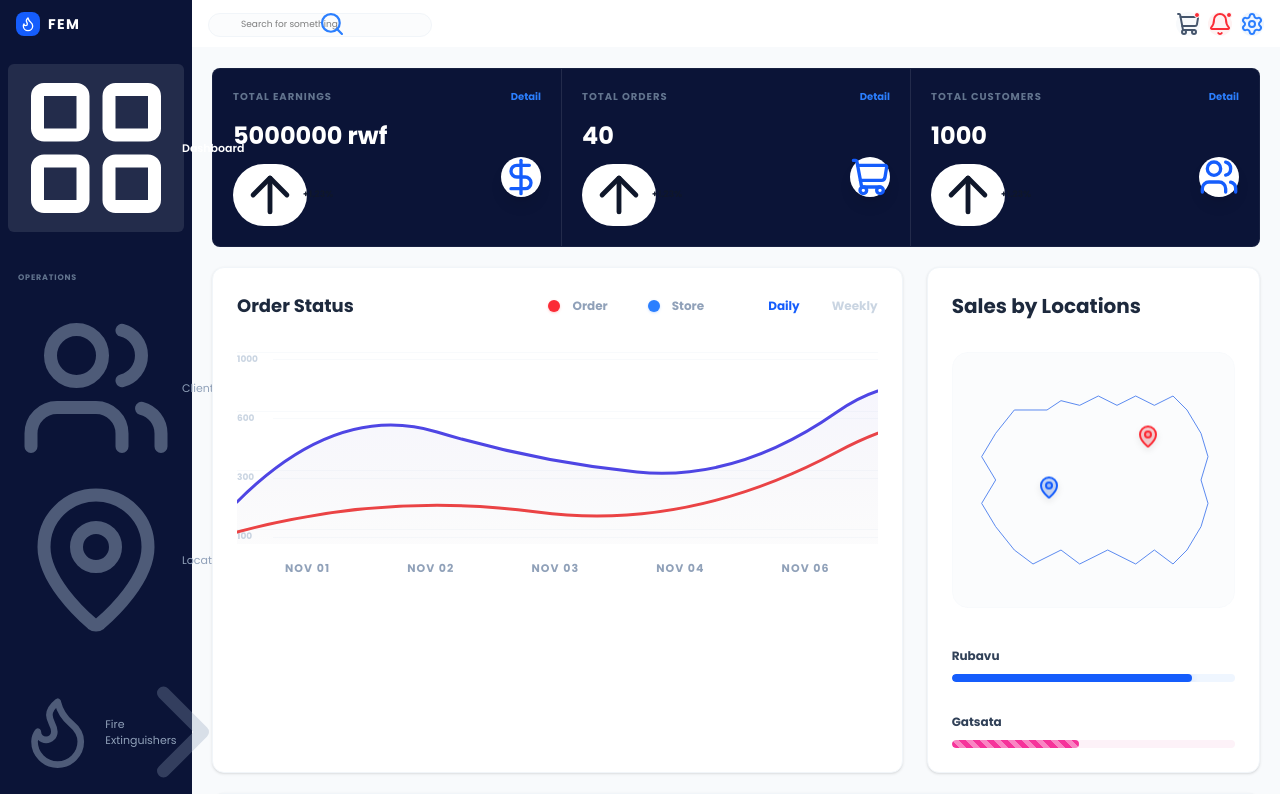
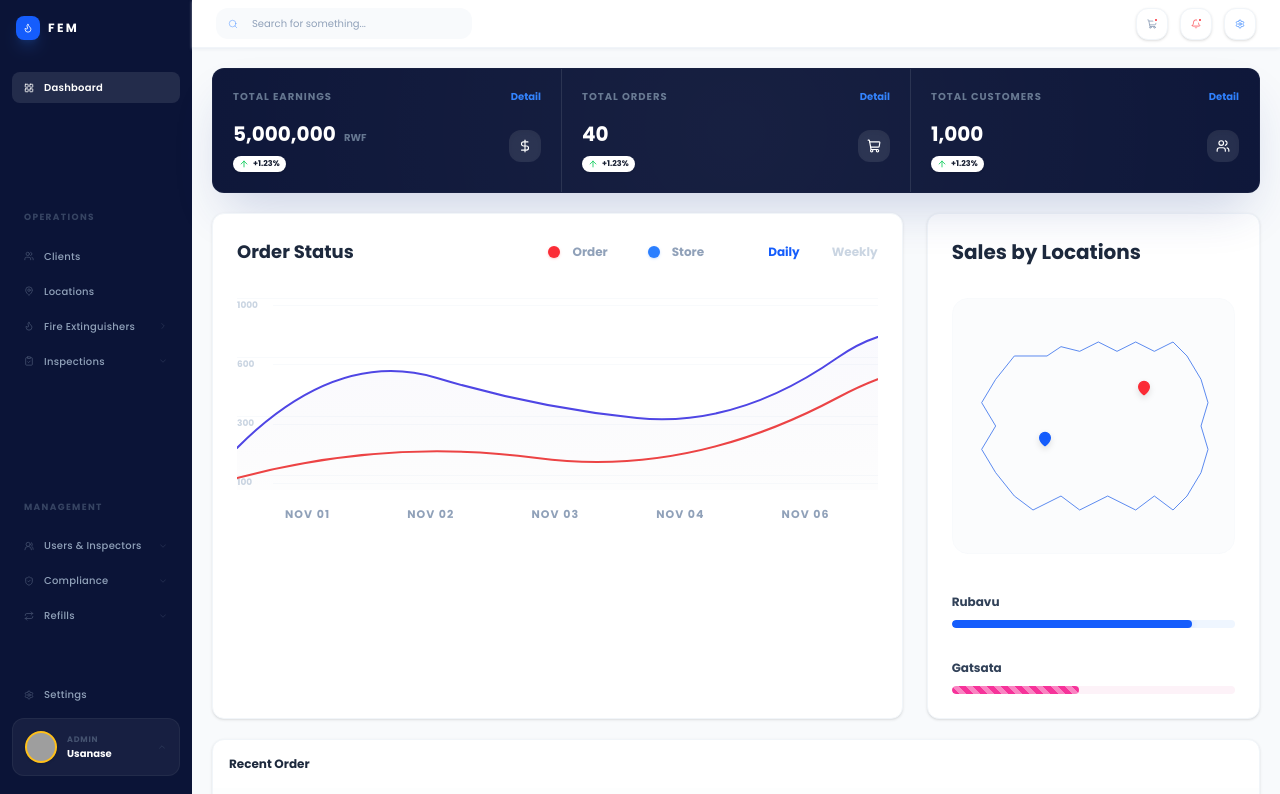
Before and after one commit to TETA-Liana/FEM, an Angular app: page /admin-dashboard in a window 1280 px wide. Shown: the top 794 px of the page. Built offline with nearby package versions, Linux system fonts and the light colour scheme; grey boxes are pictures that could not be loaded.

Commit message:
admin dashboard

```diff
--- a/src/app/pages/admin-dashboard/admin-dashboard.component.css
+++ b/src/app/pages/admin-dashboard/admin-dashboard.component.css
@@ -17,10 +17,79 @@
     }
 }
 
-.animate-pulse {
+.animate-pulse-slow {
     animation: pulse-slow 3s infinite ease-in-out;
+}
+
+/* FORCING SIZES ON LUCIDE ICONS */
+:host ::ng-deep [data-lucide] {
+    width: 10px !important;
+    height: 10px !important;
+    display: inline-block !important;
+    flex-shrink: 0 !important;
+}
+
+:host ::ng-deep .icon-sm,
+:host ::ng-deep [data-lucide].large-stat-icon {
+    width: 14px !important;
+    height: 14px !important;
+}
+
+:host ::ng-deep .icon-xs {
+    width: 10px !important;
+    height: 10px !important;
+}
+
+/* Specific size for map pins */
+:host ::ng-deep .map-pin-icon {
+    width: 16px !important;
+    height: 16px !important;
+}
+
+.stat-card-glow {
+    position: relative;
+    overflow: hidden;
+}
+
+.stat-card-glow::after {
+    content: '';
+    position: absolute;
+    top: -50%;
+    left: -50%;
+    width: 200%;
+    height: 200%;
+    background: radial-gradient(circle, rgba(255, 255, 255, 0.05) 0%, transparent 70%);
+    pointer-events: none;
+}
+
+.dashboard-card {
+    transition: all 0.3s cubic-bezier(0.4, 0, 0.2, 1);
+}
+
+.dashboard-card:hover {
+    transform: translateY(-2px);
+    box-shadow: 0 10px 25px -5px rgba(0, 0, 0, 0.1), 0 8px 10px -6px rgba(0, 0, 0, 0.1);
 }
 
 select {
     background-image: none;
 }
+
+/* Custom scrollbar for a cleaner look */
+::-webkit-scrollbar {
+    width: 4px;
+    height: 4px;
+}
+
+::-webkit-scrollbar-track {
+    background: transparent;
+}
+
+::-webkit-scrollbar-thumb {
+    background: #cbd5e1;
+    border-radius: 10px;
+}
+
+::-webkit-scrollbar-thumb:hover {
+    background: #94a3b8;
+}
--- a/src/app/pages/admin-dashboard/admin-dashboard.component.html
+++ b/src/app/pages/admin-dashboard/admin-dashboard.component.html
@@ -2,103 +2,111 @@
     <!-- SIDEBAR: Specific for Admin Dashboard -->
     <aside class="w-48 bg-[#0B1437] shrink-0 flex flex-col h-screen sticky top-0">
         <!-- LOGO -->
-        <div class="px-4 py-3 mb-2 flex items-center gap-2">
-            <div class="w-6 h-6 bg-blue-600 rounded-lg flex items-center justify-center p-1">
-                <i data-lucide="flame" class="w-3.5 h-3.5 text-white"></i>
+        <div class="px-4 py-4 mb-2 flex items-center gap-2">
+            <div
+                class="w-6 h-6 bg-blue-600 rounded-lg flex items-center justify-center p-1 shadow-lg shadow-blue-500/20">
+                <i data-lucide="flame" class="icon-xs text-white"></i>
             </div>
-            <span class="text-sm font-black text-white tracking-widest leading-none">FEM</span>
+            <span class="text-xs font-black text-white tracking-[0.2em] leading-none">FEM</span>
         </div>
 
         <!-- NAV -->
-        <nav class="flex-1 px-2 flex flex-col justify-between pt-2 pb-8">
+        <nav class="flex-1 px-3 flex flex-col justify-between pt-2 pb-8">
             <div>
-                <a class="flex items-center gap-2 px-2.5 py-1.5 rounded-md bg-white/10 text-white font-semibold">
-                    <i data-lucide="layout-grid" class="w-3 h-3 text-white"></i>
-                    <span class="text-[11px]">Dashboard</span>
+                <a
+                    class="flex items-center gap-2.5 px-3 py-2 rounded-lg bg-white/10 text-white font-semibold transition-all hover:bg-white/15 cursor-pointer">
+                    <i data-lucide="layout-grid" class="icon-xs text-white shrink-0"></i>
+                    <span class="text-[10px] tracking-wide">Dashboard</span>
                 </a>
             </div>
 
-            <div class="mt-10 mb-6">
-                <p class="text-[8px] font-bold text-slate-500 uppercase tracking-widest px-2.5 mb-5">Operations</p>
+            <div class="mt-8 mb-4 pt-2">
+                <p class="text-[9px] font-black text-slate-500 uppercase tracking-[0.15em] px-3 mb-4 opacity-50">
+                    Operations</p>
                 <div class="space-y-1">
                     <a
-                        class="flex items-center gap-2 px-2.5 py-1.5 rounded-md text-slate-400 hover:bg-white/5 transition-colors">
-                        <i data-lucide="users" class="w-3 h-3 opacity-50"></i>
-                        <span class="text-[11px]">Clients</span>
+                        class="flex items-center gap-2.5 px-3 py-2 rounded-lg text-slate-400 hover:bg-white/5 transition-all hover:text-white group cursor-pointer">
+                        <i data-lucide="users" class="icon-xs opacity-40 group-hover:opacity-100 shrink-0"></i>
+                        <span class="text-[10px] tracking-wide font-medium">Clients</span>
                     </a>
                     <a
-                        class="flex items-center gap-2 px-2.5 py-1.5 rounded-md text-slate-400 hover:bg-white/5 transition-colors">
-                        <i data-lucide="map-pin" class="w-3 h-3 opacity-50"></i>
-                        <span class="text-[11px]">Locations</span>
+                        class="flex items-center gap-2.5 px-3 py-2 rounded-lg text-slate-400 hover:bg-white/5 transition-all hover:text-white group cursor-pointer">
+                        <i data-lucide="map-pin" class="icon-xs opacity-40 group-hover:opacity-100 shrink-0"></i>
+                        <span class="text-[10px] tracking-wide font-medium">Locations</span>
                     </a>
                     <a
-                        class="flex items-center gap-2 px-2.5 py-1.5 rounded-md text-slate-400 hover:bg-white/5 transition-colors justify-between group">
-                        <div class="flex items-center gap-2">
-                            <i data-lucide="flame" class="w-3 h-3 opacity-50 group-hover:opacity-100"></i>
-                            <span class="text-[11px]">Fire Extinguishers</span>
+                        class="flex items-center gap-2.5 px-3 py-2 rounded-lg text-slate-400 hover:bg-white/5 transition-all hover:text-white justify-between group cursor-pointer">
+                        <div class="flex items-center gap-2.5">
+                            <i data-lucide="flame" class="icon-xs opacity-40 group-hover:opacity-100 shrink-0"></i>
+                            <span class="text-[10px] tracking-wide font-medium">Fire Extinguishers</span>
                         </div>
-                        <i data-lucide="chevron-right" class="w-2.5 h-2.5 opacity-30"></i>
+                        <i data-lucide="chevron-right" class="w-2.5 h-2.5 opacity-20 group-hover:opacity-50"></i>
                     </a>
                     <a
-                        class="flex items-center gap-2 px-2.5 py-1.5 rounded-md text-slate-400 hover:bg-white/5 transition-colors justify-between group">
-                        <div class="flex items-center gap-2">
-                            <i data-lucide="clipboard-check" class="w-3 h-3 opacity-50 group-hover:opacity-100"></i>
-                            <span class="text-[11px]">Inspections</span>
+                        class="flex items-center gap-2.5 px-3 py-2 rounded-lg text-slate-400 hover:bg-white/5 transition-all hover:text-white justify-between group cursor-pointer">
+                        <div class="flex items-center gap-2.5">
+                            <i data-lucide="clipboard-check"
+                                class="icon-xs opacity-40 group-hover:opacity-100 shrink-0"></i>
+                            <span class="text-[10px] tracking-wide font-medium">Inspections</span>
                         </div>
-                        <i data-lucide="chevron-down" class="w-2.5 h-2.5 opacity-30"></i>
+                        <i data-lucide="chevron-down" class="w-2.5 h-2.5 opacity-20 group-hover:opacity-50"></i>
                     </a>
                 </div>
             </div>
 
-            <div class="mt-10 mb-6">
-                <p class="text-[8px] font-bold text-slate-500 uppercase tracking-widest px-2.5 mb-5">Management</p>
+            <div class="mt-8 mb-4 pt-2">
+                <p class="text-[9px] font-black text-slate-500 uppercase tracking-[0.15em] px-3 mb-4 opacity-50">
+                    Management</p>
                 <div class="space-y-1">
                     <a
-                        class="flex items-center gap-2 px-2.5 py-1.5 rounded-md text-slate-400 hover:bg-white/5 transition-colors justify-between group">
-                        <div class="flex items-center gap-2">
-                            <i data-lucide="users-round" class="w-3 h-3 opacity-50 group-hover:opacity-100"></i>
-                            <span class="text-[11px]">Users & Inspectors</span>
+                        class="flex items-center gap-2.5 px-3 py-2 rounded-lg text-slate-400 hover:bg-white/5 transition-all hover:text-white justify-between group cursor-pointer">
+                        <div class="flex items-center gap-2.5">
+                            <i data-lucide="users-round"
+                                class="icon-xs opacity-40 group-hover:opacity-100 shrink-0"></i>
+                            <span class="text-[10px] tracking-wide font-medium">Users & Inspectors</span>
                         </div>
-                        <i data-lucide="chevron-down" class="w-2.5 h-2.5 opacity-30"></i>
+                        <i data-lucide="chevron-down" class="w-2.5 h-2.5 opacity-20 group-hover:opacity-50"></i>
                     </a>
                     <a
-                        class="flex items-center gap-2 px-2.5 py-1.5 rounded-md text-slate-400 hover:bg-white/5 transition-colors justify-between group">
-                        <div class="flex items-center gap-2">
-                            <i data-lucide="shield-check" class="w-3 h-3 opacity-50 group-hover:opacity-100"></i>
-                            <span class="text-[11px]">Alerts & Compliance</span>
+                        class="flex items-center gap-2.5 px-3 py-2 rounded-lg text-slate-400 hover:bg-white/5 transition-all hover:text-white justify-between group cursor-pointer">
+                        <div class="flex items-center gap-2.5">
+                            <i data-lucide="shield-check"
+                                class="icon-xs opacity-40 group-hover:opacity-100 shrink-0"></i>
+                            <span class="text-[10px] tracking-wide font-medium">Compliance</span>
                         </div>
-                        <i data-lucide="chevron-down" class="w-2.5 h-2.5 opacity-30"></i>
+                        <i data-lucide="chevron-down" class="w-2.5 h-2.5 opacity-20 group-hover:opacity-50"></i>
                     </a>
                     <a
-                        class="flex items-center gap-2 px-2.5 py-1.5 rounded-md text-slate-400 hover:bg-white/5 transition-colors justify-between group">
-                        <div class="flex items-center gap-2">
-                            <i data-lucide="repeat" class="w-3 h-3 opacity-50 group-hover:opacity-100"></i>
-                            <span class="text-[11px]">Refills</span>
+                        class="flex items-center gap-2.5 px-3 py-2 rounded-lg text-slate-400 hover:bg-white/5 transition-all hover:text-white justify-between group cursor-pointer">
+                        <div class="flex items-center gap-2.5">
+                            <i data-lucide="repeat" class="icon-xs opacity-40 group-hover:opacity-100 shrink-0"></i>
+                            <span class="text-[10px] tracking-wide font-medium">Refills</span>
                         </div>
-                        <i data-lucide="chevron-down" class="w-2.5 h-2.5 opacity-30"></i>
+                        <i data-lucide="chevron-down" class="w-2.5 h-2.5 opacity-20 group-hover:opacity-50"></i>
                     </a>
                 </div>
             </div>
         </nav>
 
         <!-- PROFILE & SETTINGS BLOCK -->
-        <div class="px-2 pb-4 mt-auto space-y-1">
+        <div class="px-3 pb-6 mt-auto space-y-2">
             <a
-                class="flex items-center gap-2 px-2.5 py-1.5 rounded-md text-slate-400 hover:bg-white/5 transition-colors">
-                <i data-lucide="settings" class="w-3 h-3 opacity-50"></i>
-                <span class="text-[11px]">Settings</span>
+                class="flex items-center gap-2.5 px-3 py-2 rounded-lg text-slate-400 hover:bg-white/5 transition-all hover:text-white group cursor-pointer">
+                <i data-lucide="settings" class="icon-xs opacity-40 group-hover:opacity-100 shrink-0"></i>
+                <span class="text-[10px] tracking-wide font-medium">Settings</span>
             </a>
-            <div class="bg-white/5 rounded-lg p-2 flex items-center gap-2 border border-white/5">
+            <div
+                class="bg-white/5 rounded-xl p-3 flex items-center gap-2.5 border border-white/5 transition-all hover:bg-white/10 cursor-pointer">
                 <div
-                    class="w-7 h-7 rounded-full bg-amber-400 flex-shrink-0 flex items-center justify-center overflow-hidden">
+                    class="w-8 h-8 rounded-full bg-amber-400 flex-shrink-0 flex items-center justify-center overflow-hidden border-2 border-white/10 shadow-sm">
                     <img src="https://ui-avatars.com/api/?name=Usanase&background=FFC107&color=fff" alt="Profile"
                         class="w-full h-full object-cover">
                 </div>
                 <div class="min-w-0">
-                    <p class="text-[7px] font-bold text-slate-400 uppercase tracking-widest">Welcome Back</p>
-                    <p class="text-[9px] font-black text-white truncate">Usanase</p>
+                    <p class="text-[8px] font-black text-slate-500 uppercase tracking-widest opacity-60">ADMIN</p>
+                    <p class="text-[10px] font-black text-white truncate">Usanase</p>
                 </div>
-                <i data-lucide="chevron-up" class="w-2.5 h-2.5 text-slate-500 ml-auto"></i>
+                <i data-lucide="chevron-up" class="w-3 h-3 text-slate-500 ml-auto opacity-30"></i>
             </div>
         </div>
     </aside>
@@ -107,39 +115,41 @@
     <main class="flex-1 flex flex-col bg-white">
         <!-- TOPBAR IN-PAGE -->
         <header
-            class="h-12 bg-white flex items-center justify-between px-4 sticky top-0 z-10 w-full border-b border-slate-50">
-            <div class="relative w-56">
-                <i data-lucide="search" class="w-3 h-3 absolute left-3 top-1/2 -translate-y-1/2 text-blue-500"></i>
-                <input type="text" placeholder="Search for something"
-                    class="w-full pl-8 pr-4 py-1 bg-slate-50/50 rounded-full border border-slate-100 text-[9px] focus:outline-none focus:ring-1 focus:ring-blue-500/10 transition-all">
+            class="h-12 bg-white flex items-center justify-between px-6 sticky top-0 z-10 w-full border-b border-slate-100 shadow-sm shadow-slate-200/50">
+            <div class="relative w-64">
+                <i data-lucide="search"
+                    class="icon-xs absolute left-3 top-1/2 -translate-y-1/2 text-blue-500/50 shrink-0"></i>
+                <input type="text" placeholder="Search for something..."
+                    class="w-full pl-9 pr-4 py-2 bg-slate-50 border-none rounded-xl text-[10px] focus:outline-none focus:ring-1 focus:ring-blue-500/10 transition-all placeholder:text-slate-400">
             </div>
-            <div class="flex items-center gap-2">
+            <div class="flex items-center gap-3">
                 <div class="relative">
                     <button
-                        class="w-6 h-6 rounded-full bg-slate-50 flex items-center justify-center text-slate-600 relative hover:bg-slate-100 transition-colors">
-                        <i data-lucide="shopping-cart" class="w-3 h-3"></i>
+                        class="w-8 h-8 rounded-xl bg-white border border-slate-100 flex items-center justify-center text-slate-400 relative hover:bg-slate-50 hover:text-slate-600 transition-all shadow-sm">
+                        <i data-lucide="shopping-cart" class="icon-xs shrink-0"></i>
                         <span
-                            class="absolute top-0 right-0 w-1.5 h-1.5 bg-red-500 rounded-full border border-white"></span>
+                            class="absolute top-2 right-2 w-1.5 h-1.5 bg-red-500 rounded-full border-2 border-white"></span>
                     </button>
                 </div>
                 <div class="relative">
                     <button
-                        class="w-6 h-6 rounded-full bg-red-50 flex items-center justify-center text-red-500 relative hover:bg-red-100 transition-colors">
-                        <i data-lucide="bell" class="w-3 h-3"></i>
+                        class="w-8 h-8 rounded-xl bg-white border border-slate-100 flex items-center justify-center text-red-500/80 relative hover:bg-red-50 hover:text-red-600 transition-all shadow-sm">
+                        <i data-lucide="bell" class="icon-xs shrink-0"></i>
                         <span
-                            class="absolute top-0 right-0 w-1.5 h-1.5 bg-red-500 rounded-full border border-white"></span>
+                            class="absolute top-2 right-2 w-1.5 h-1.5 bg-red-500 rounded-full border-2 border-white"></span>
                     </button>
                 </div>
                 <button
-                    class="w-6 h-6 rounded-full bg-blue-50 flex items-center justify-center text-blue-500 hover:bg-blue-100 transition-colors">
-                    <i data-lucide="settings" class="w-3 h-3"></i>
+                    class="w-8 h-8 rounded-xl bg-white border border-slate-100 flex items-center justify-center text-blue-500/80 hover:bg-blue-50 hover:text-blue-600 transition-all shadow-sm">
+                    <i data-lucide="settings" class="icon-xs shrink-0"></i>
                 </button>
             </div>
         </header>
 
         <div class="p-5 space-y-5 bg-[#F8FAFC]">
             <!-- TOP STATS -->
-            <div class="bg-[#0B1437] rounded-lg flex overflow-hidden border border-white/5">
+            <div
+                class="bg-[#0B1437] rounded-xl flex overflow-hidden border border-white/5 shadow-2xl shadow-blue-900/20 dashboard-card stat-card-glow transition-all">
                 <!-- Earnings -->
                 <div class="flex-1 p-5 border-r border-white/10 relative">
                     <div class="flex justify-between items-start mb-4">
@@ -148,16 +158,16 @@
                     </div>
                     <div class="flex items-center justify-between">
                         <div>
-                            <h2 class="text-2xl font-bold text-white mb-3">5000000 rwf</h2>
+                            <h2 class="text-xl font-black text-white mb-2">5,000,000 <span
+                                    class="text-[10px] text-slate-500 font-bold uppercase ml-1">rwf</span></h2>
                             <div
-                                class="flex items-center gap-1 px-2 py-0.5 bg-white rounded-full text-[9px] font-bold text-slate-900 w-max">
-                                <i data-lucide="arrow-up" class="w-2.5 h-2.5"></i>
+                                class="flex items-center gap-1 px-1.5 py-0.5 bg-white rounded-full text-[8px] font-black text-slate-900 w-max shadow-sm">
+                                <i data-lucide="arrow-up" class="icon-xs text-green-500 shrink-0"></i>
                                 <span>+1.23%</span>
                             </div>
                         </div>
-                        <div
-                            class="w-10 h-10 rounded-full bg-white flex items-center justify-center shadow-lg transform translate-y-1">
-                            <i data-lucide="dollar-sign" class="w-5 h-5 text-blue-600"></i>
+                        <div class="w-8 h-8 rounded-xl bg-white/10 flex items-center justify-center shadow-inner group">
+                            <i data-lucide="dollar-sign" class="icon-sm text-white shrink-0"></i>
                         </div>
                     </div>
                 </div>
@@ -170,16 +180,15 @@
                     </div>
                     <div class="flex items-center justify-between">
                         <div>
-                            <h2 class="text-2xl font-bold text-white mb-3">40</h2>
+                            <h2 class="text-xl font-black text-white mb-2">40</h2>
                             <div
-                                class="flex items-center gap-1 px-2 py-0.5 bg-white rounded-full text-[9px] font-bold text-slate-900 w-max">
-                                <i data-lucide="arrow-up" class="w-2.5 h-2.5"></i>
+                                class="flex items-center gap-1 px-1.5 py-0.5 bg-white rounded-full text-[8px] font-black text-slate-900 w-max shadow-sm">
+                                <i data-lucide="arrow-up" class="icon-xs text-green-500 shrink-0"></i>
                                 <span>+1.23%</span>
                             </div>
                         </div>
-                        <div
-                            class="w-10 h-10 rounded-full bg-white flex items-center justify-center shadow-lg transform translate-y-1">
-                            <i data-lucide="shopping-cart" class="w-5 h-5 text-blue-600"></i>
+                        <div class="w-8 h-8 rounded-xl bg-white/10 flex items-center justify-center shadow-inner group">
+                            <i data-lucide="shopping-cart" class="icon-sm text-white shrink-0"></i>
                         </div>
                     </div>
                 </div>
@@ -192,16 +201,15 @@
                     </div>
                     <div class="flex items-center justify-between">
                         <div>
-                            <h2 class="text-2xl font-bold text-white mb-3">1000</h2>
+                            <h2 class="text-xl font-black text-white mb-2">1,000</h2>
                             <div
-                                class="flex items-center gap-1 px-2 py-0.5 bg-white rounded-full text-[9px] font-bold text-slate-900 w-max">
-                                <i data-lucide="arrow-up" class="w-2.5 h-2.5"></i>
+                                class="flex items-center gap-1 px-1.5 py-0.5 bg-white rounded-full text-[8px] font-black text-slate-900 w-max shadow-sm">
+                                <i data-lucide="arrow-up" class="icon-xs text-green-500 shrink-0"></i>
                                 <span>+1.23%</span>
                             </div>
                         </div>
-                        <div
-                            class="w-10 h-10 rounded-full bg-white flex items-center justify-center shadow-lg transform translate-y-1">
-                            <i data-lucide="users" class="w-5 h-5 text-blue-600"></i>
+                        <div class="w-8 h-8 rounded-xl bg-white/10 flex items-center justify-center shadow-inner group">
+                            <i data-lucide="users" class="icon-sm text-white shrink-0"></i>
                         </div>
                     </div>
                 </div>
@@ -259,12 +267,12 @@
                                 </linearGradient>
                             </defs>
                             <path d="M0,150 Q100,50 200,80 T400,120 T600,60 T800,100" fill="none" stroke="#4F46E5"
-                                stroke-width="3" stroke-linecap="round" />
+                                stroke-width="2" stroke-linecap="round" />
                             <path d="M0,180 Q150,140 300,160 T600,100 T800,140" fill="none" stroke="#EF4444"
-                                stroke-width="3" stroke-linecap="round" />
+                                stroke-width="2" stroke-linecap="round" />
                             <!-- Fill Areas -->
                             <path d="M0,150 Q100,50 200,80 T400,120 T600,60 T800,100 V256 H0 Z" fill="url(#blueGrad)"
-                                fill-opacity="0.05" />
+                                fill-opacity="0.03" />
                         </svg>
                     </div>
                     <div
@@ -291,13 +299,13 @@
                         </svg>
 
                         <!-- Pin Points -->
-                        <div class="absolute top-[30%] left-[65%]">
+                        <div class="absolute top-[30%] left-[65%] group cursor-pointer">
                             <i data-lucide="map-pin"
-                                class="w-8 h-8 text-red-500 fill-red-500/20 drop-shadow-md animate-bounce"></i>
+                                class="map-pin-icon text-red-500 fill-red-500 drop-shadow-md group-hover:scale-110 transition-transform shrink-0"></i>
                         </div>
-                        <div class="absolute top-[50%] left-[30%]">
+                        <div class="absolute top-[50%] left-[30%] group cursor-pointer">
                             <i data-lucide="map-pin"
-                                class="w-8 h-8 text-blue-600 fill-blue-600/20 drop-shadow-md animate-bounce"></i>
+                                class="map-pin-icon text-blue-600 fill-blue-600 drop-shadow-md group-hover:scale-110 transition-transform shrink-0"></i>
                         </div>
                     </div>
 
```
Also changed, not shown: src/app/pages/admin-dashboard/admin-dashboard.component.ts (+7 -2 lines).
